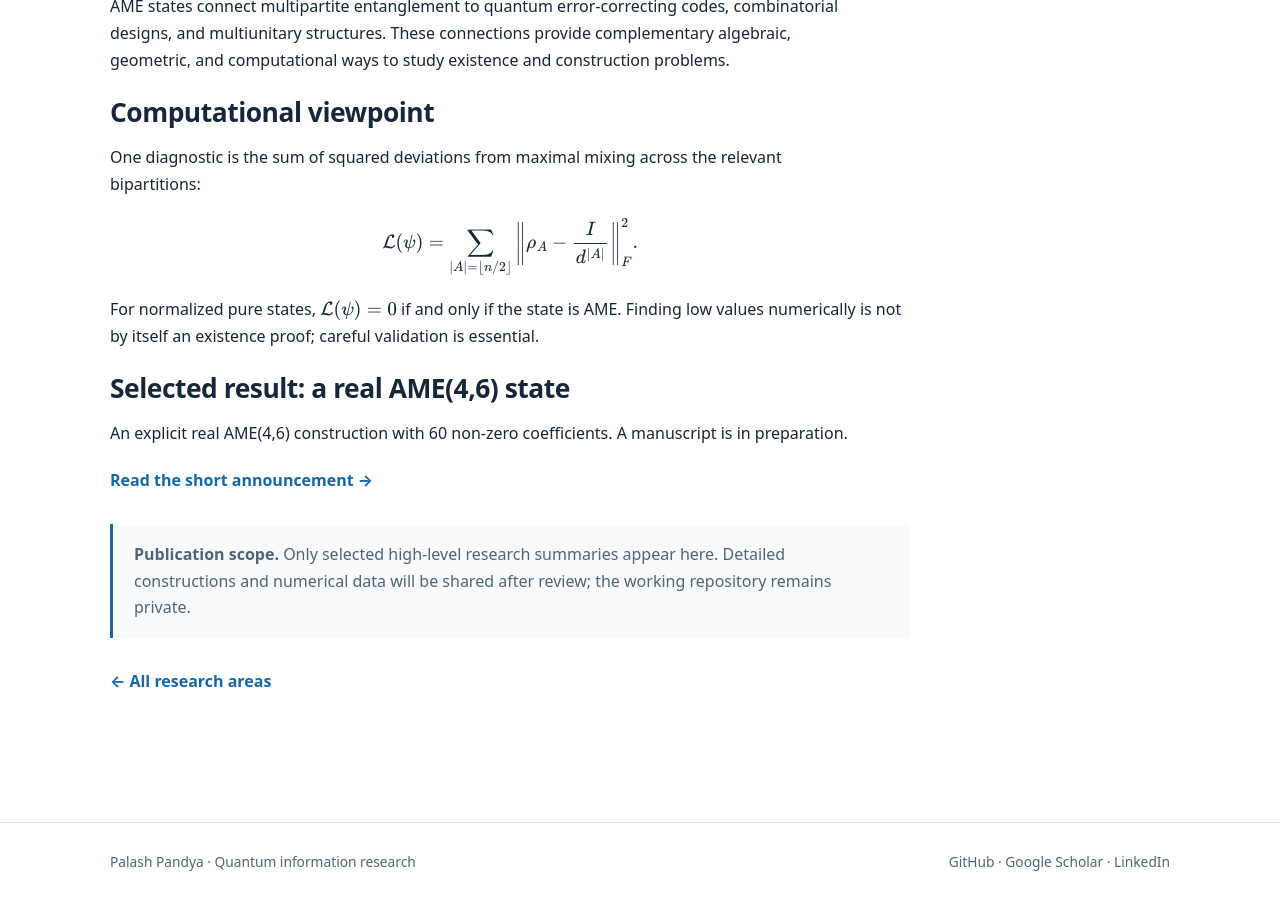
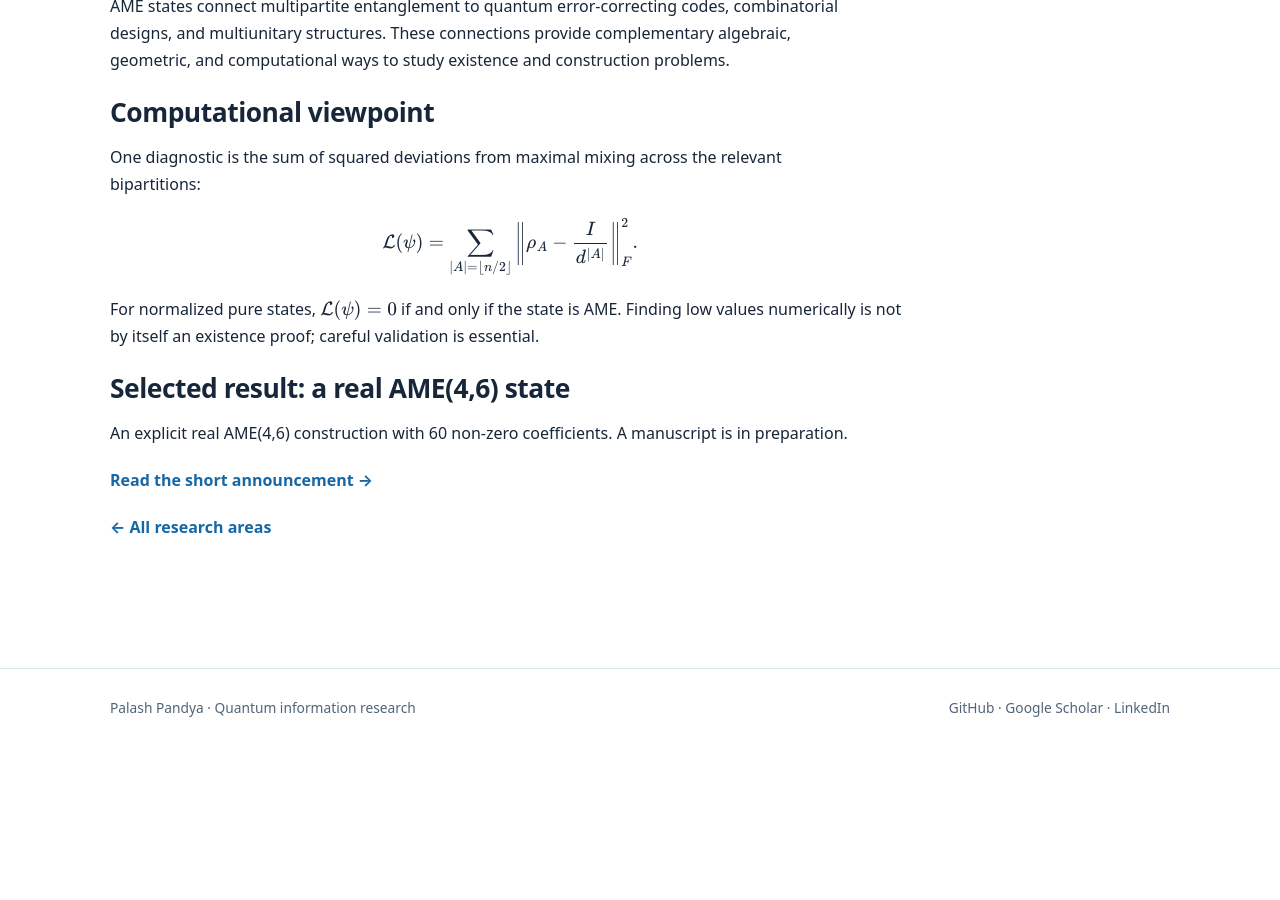
Before and after one commit to palashpandya/palashpandya.github.io, a Jekyll site: the page built from research/ame/index.md, in a window 1280 px wide and 900 px high, scrolled down 697 px. Built offline with Jekyll 4.4.1, drawn with Linux system fonts in a browser that asks for light colours; after the commit the page ends 1443 px from its top, so only the background shows below that.

Commit message:
Remove internal note from AME overview

```diff
--- a/research/ame/index.md
+++ b/research/ame/index.md
@@ -23,6 +23,5 @@ permalink: /research/ame/
 <h2>Selected result: a real AME(4,6) state</h2>
 <p>An explicit real AME(4,6) construction with 60 non-zero coefficients. A manuscript is in preparation.</p>
 <p><a class="link-arrow" href="{{ '/research/ame/real-ame46/' | relative_url }}">Read the short announcement →</a></p>
-<div class="notice"><strong>Publication scope.</strong> Only selected high-level research summaries appear here. Detailed constructions and numerical data will be shared after review; the working repository remains private.</div>
 <p><a class="link-arrow" href="{{ '/research/' | relative_url }}">← All research areas</a></p>
 </article>
```
